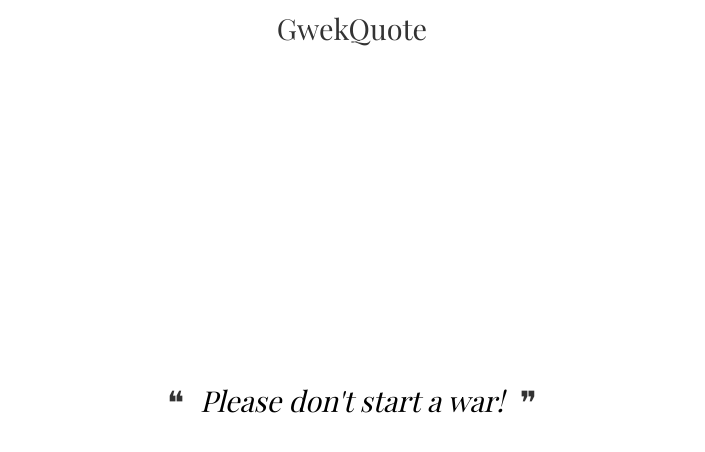
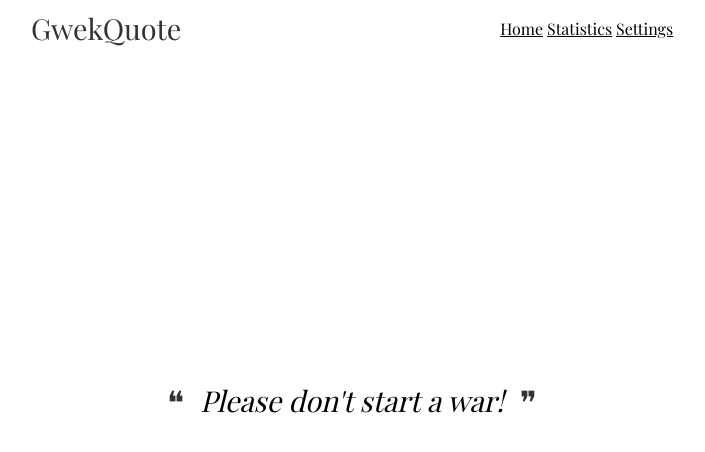
Before and after one commit to SimpleBinary/gwekquote, a plain HTML site: page index.html in a window 1280 px wide. Shown: the whole page, without its empty margins (288-993 px from the left). Drawn offline with nearby package versions, Linux system fonts and the light colour scheme; a web font is replaced by a local one.

Commit message:
Add Statistics/Settings

```diff
--- a/index.html
+++ b/index.html
@@ -25,6 +25,11 @@
 <body>
     <div class="header">
         <h1 class="heading">Gwek<b>Quote</b></h1>
+        <div class="nav">
+            <a class="active" href="./index.html">Home</a>
+            <a href="./statisitcs.html">Statistics</a>
+            <a class="last" href="./settings.html">Settings</a>
+        </div>
     </div>
     <div class="main">
         <h1 class="quotation">❝</h1>
--- a/style/main.css
+++ b/style/main.css
@@ -19,7 +19,7 @@ body {
     display: flex;
     padding: 0;
     margin: 0;
-    justify-content: center;
+    justify-content: space-evenly;
     align-items: center;
 }
 
```
